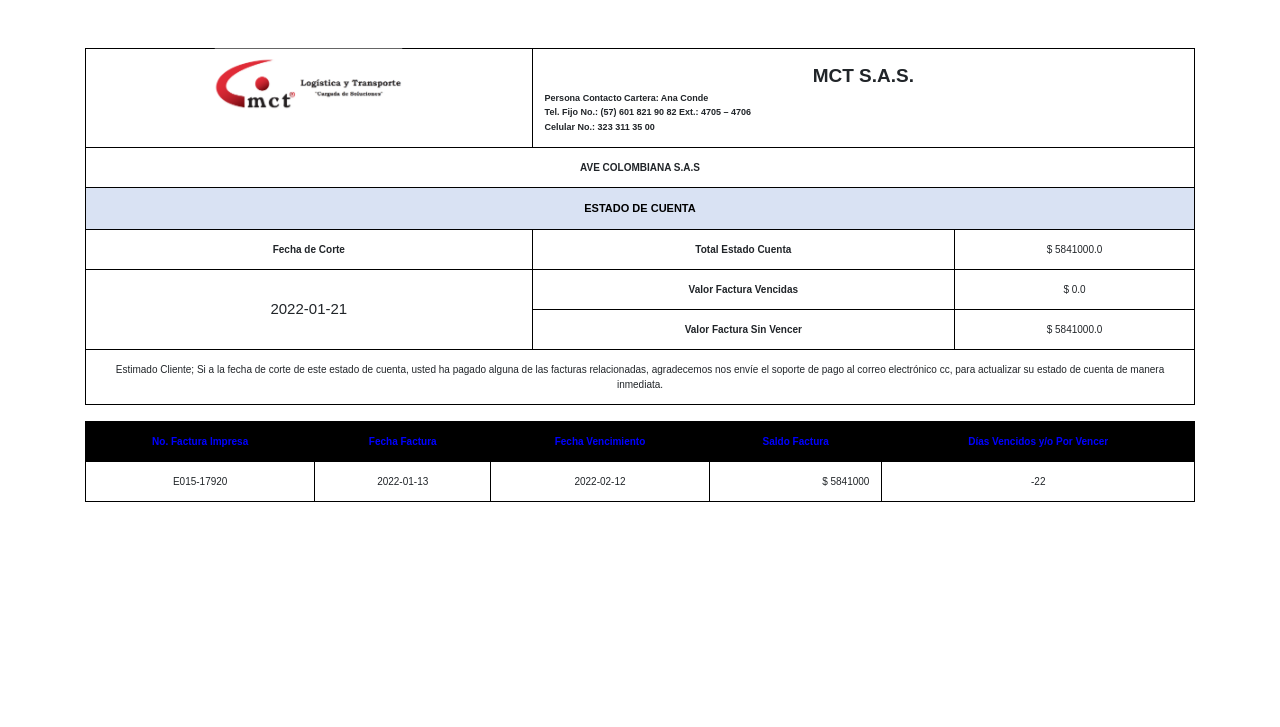
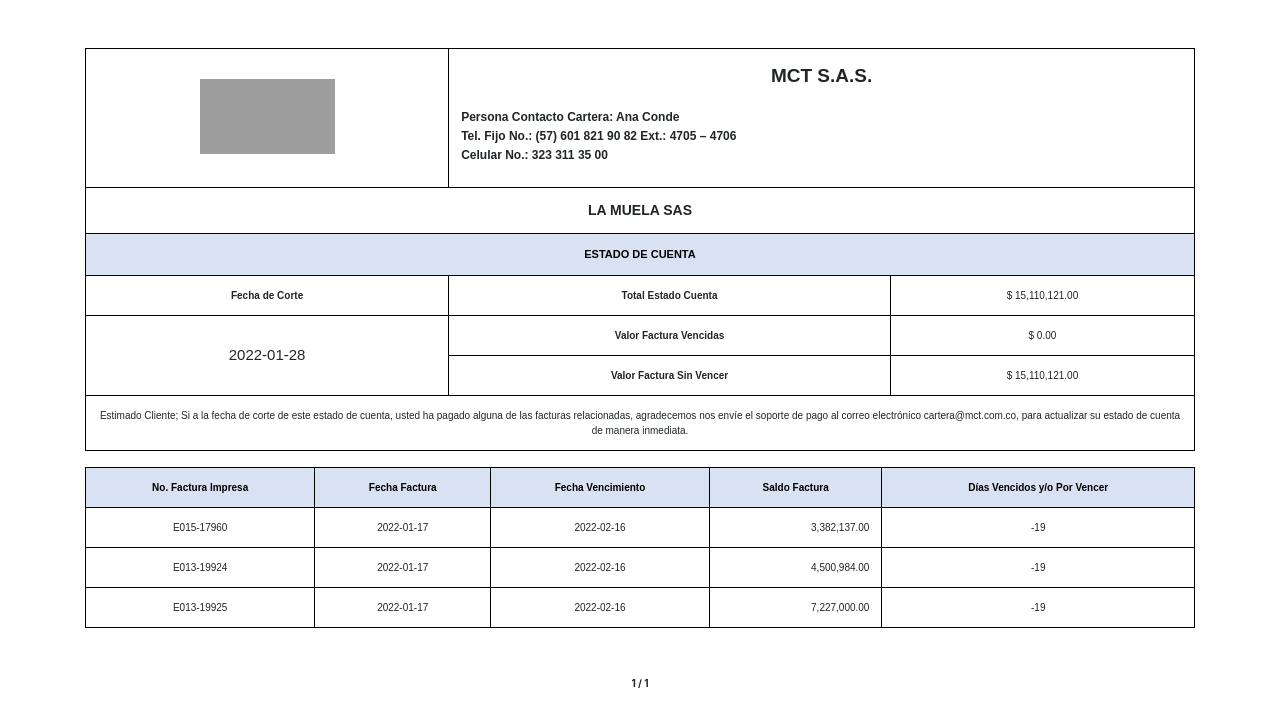
Before and after one commit to santiagorestrepoo09/PDFKIT_V2, a Python web app: template template/nuevo_html.html in a window 1280 px wide. Shown: the top 727 px of the page. Run offline with Jinja, Linux system fonts and the light colour scheme; the template is opened without the code that fills it, so the values that code supplies are empty; some libraries are stand-ins or nearby versions; grey boxes are pictures that could not be loaded.

Commit message:
se realiza los ajustes de app .py

```diff
--- a/template/nuevo_html.html
+++ b/template/nuevo_html.html
@@ -26,27 +26,28 @@
     title {
       align-content: center;
     }
-    table,
-    th,
-    td {
-      border: 1px solid rgb(0, 0, 0);
+		.table {
+    width: 100%;
+    max-width: 100%;
+    margin-bottom: 1rem;
+    background-color: transparent;
+    border: 1px;
+		}
+    table,  th,  td {
+      border: 1px solid black;
       border-collapse: collapse;
     }
 
-    table,
-    th,
-    p.EmpresaTitulo {
+    table, th,  p.EmpresaTitulo {
       font-family: arial;
       font-size: 19px;
       text-align: center;
 			margin: 1px 0;
     }
 
-    table,
-    th,
-    p.EmpresaContacto {
+    table, th, p.EmpresaContacto {
       font-family: arial;
-      font-size: 9px;
+      font-size: 12px;
       text-align: left;
 			margin: 1px 0;
     }
@@ -65,7 +66,7 @@
     td.TituloCliente {
       text-align: center;
       font-family: arial;
-      font-size: 10px;
+      font-size: 14px;
     }
 
     td.EstadoCuenta {
@@ -111,16 +112,18 @@
 		.table thead tr.titulos_Tabla,
 		.table thead tr.titulos_Tabla th {
 			font-size: 10px;
-      background-color: black;
-			color: blue;
+      background-color: #d9e2f3;
+			color: black;
 		}
 
 
     img {
-      vertical-align: middle;
+      vertical-align: 30px;
 			border-style: none;
-      width: 125px;
-			transform: scale3d(1.5, 1.5, 1.5);
+			width: 90px;
+			transform: scale3d(1.5, 1.5, 0.5);
+			height: 50px;
+			margin-top: 30px;
     }
   </style>
 
@@ -130,11 +133,11 @@
         <div class="mt-5">
           <table class="table">
             <td class="stypeImagen">
-							<img src="../img/empresa/MCT.png"/>
+							<img src="../img/MCT S.A.S..png"/>
             </td>
-            <td colspan="3">
+            <td colspan="4">
 								<p class="EmpresaTitulo"><b> MCT S.A.S. </b></p>
-
+								<br>
 								<p class="EmpresaContacto">
 									<b> Persona Contacto Cartera: Ana Conde</b>
 								</p>
@@ -146,7 +149,7 @@
 
             <tr>
               <td class="TituloCliente" colspan="3">
-                <b>AVE COLOMBIANA S.A.S</b>
+                <b>LA MUELA SAS</b>
               </td>
             </tr>
 
@@ -157,18 +160,18 @@
             <tr>
               <td class="Titulospanel4"><b>Fecha de Corte</b></td>
               <td class="Titulospanel4"><b>Total Estado Cuenta</b></td>
-              <td>$ 5841000.0</td>
+              <td>$ 15,110,121.00</td>
             </tr>
 
             <tr>
-              <td class = "FechaCorte" rowspan="2" style="vertical-align: middle; font-size: 15px;"> 2022-01-21 </td>
+              <td class = "FechaCorte" rowspan="2" style="vertical-align: middle; font-size: 15px;"> 2022-01-28 </td>
               <td class="Titulospanel4"><b>Valor Factura Vencidas</b></td>
-              <td>$ 0.0 </td>
+              <td>$ 0.00 </td>
             </tr>
 
             <tr>
               <td class="Titulospanel4"><b>Valor Factura Sin Vencer</b></td>
-              <td>$ 5841000.0 </td>
+              <td>$ 15,110,121.00 </td>
             </tr>
 
             <tr>
@@ -176,7 +179,7 @@
                 Estimado Cliente; Si a la fecha de corte de este estado de
                 cuenta, usted ha pagado alguna de las facturas relacionadas,
                 agradecemos nos envíe el soporte de pago al correo electrónico
-                cc, para actualizar su estado de cuenta de manera inmediata.
+                cartera@mct.com.co, para actualizar su estado de cuenta de manera inmediata.
               </td>
             </tr>
           </table>
@@ -194,18 +197,38 @@
             </thead>
             <tbody id="contenido"></tbody>
           </table>
+
       </div>
     </div>
+	</body>
+
+	<footer style="	text-align: center;">
+			<tr style = "margin-top: 166px; text-align: center; font-size: 15px;">
+				<b id="pagina" sytle="font-size: 15px;"> </b>
+			</tr>
+	</footer>
 
 		<script>
-
 			document-addEventListener('load',()=>{
-				const factura = [{'prefijo': 'E015-17920', 'fecha_creacion': '2022-01-13', 'fecha_vencimiento': '2022-02-12', 'saldo': '$ 5841000', 'dias_vencidos': -22}]
-				tabla(factura);
+				const factura = [{'prefijo': 'E015-17960', 'fecha_creacion': '2022-01-17', 'fecha_vencimiento': '2022-02-16', 'saldo': '3,382,137.00', 'dias_vencidos': -19}, {'prefijo': 'E013-19924', 'fecha_creacion': '2022-01-17', 'fecha_vencimiento': '2022-02-16', 'saldo': '4,500,984.00', 'dias_vencidos': -19}, {'prefijo': 'E013-19925', 'fecha_creacion': '2022-01-17', 'fecha_vencimiento': '2022-02-16', 'saldo': '7,227,000.00', 'dias_vencidos': -19}]
+				tabla(factura)
 			})
       function tabla(datos) {
 				const contenido = document.querySelector("#contenido");
+				const pagina = document.getElementById("pagina");
         contenido.innerHTML = "";
+				let i = 0
+				let contadorPaginas = 21
+				let paginas = 1
+				let totalPaginas = 0
+				console.log("valor DATOS = "+ datos.length)
+				if (datos.length < 35){
+					totalPaginas = 1
+				}else{
+					console.log("aca")
+					totalPaginas = Math.round(datos.length / 30)
+				}
+				console.log("Valor de division = " + totalPaginas)
         for (let valor of datos) {
           contenido.innerHTML += `
 						<tr>
@@ -215,8 +238,32 @@
 							<td style=" text-align: right;" >${valor.saldo}</td>
 							<td>${valor.dias_vencidos}</td>
 						`;
+						if (i == contadorPaginas ){
+							contenido.innerHTML += `
+							<tr style="height: 5px;"></tr>
+								<tr style=""margin-top: 166px; text-align: center; font-size: 15px;"  >
+									<td colspan="6" style="border: 1px white;">
+											<b>${paginas} / ${totalPaginas}</b>
+										</td>
+								</tr>
+							<br>
+							<br>
+							<br>
+							<br>
+							<br>
+							`;
+						pagina.innerHTML = paginas + "/" +totalPaginas
+							contadorPaginas = contadorPaginas + 33
+							paginas = paginas + 1
 						}
+						console.log(contadorPaginas)
+						i = i + 1;
+        }
+				if (datos.length < contadorPaginas ){
+							pagina.innerHTML = paginas + " / " +totalPaginas
+						}
+
 			}
 		</script>
-	</body>
+
 </html>
```
Also changed, not shown: app.py (+32 -36 lines), template/index.html (+70 -23 lines), template/style.css (added, +106 -0 lines). Lines whose indentation alone changed are shown as unchanged.
